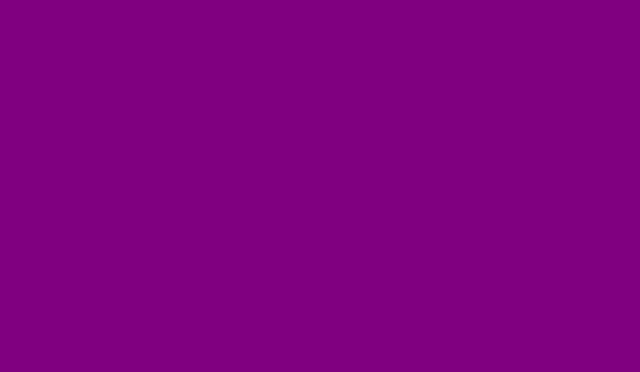
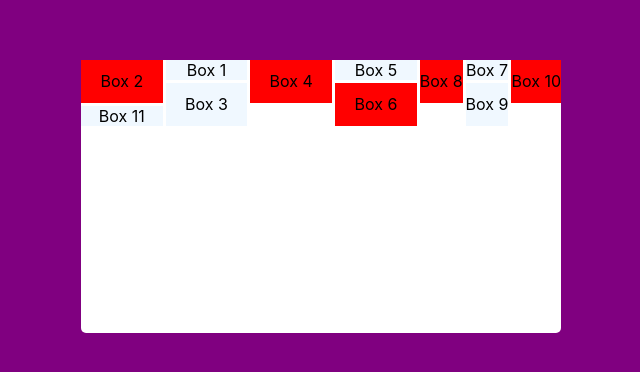
Before and after one commit to yanmoenaing118/react-router-dom-v6, a React (Create React App) app: page / in a window 1280 px wide. Shown: the part 204-576 px from the top of the page, without its empty margins (319-959 px from the left). Built offline with nearby package versions, Linux system fonts and the light colour scheme.

Commit message:
dyanmic grid

```diff
--- a/src/App.css
+++ b/src/App.css
@@ -5,6 +5,16 @@
 ::before,
 ::after {
   box-sizing: border-box;
+}
+
+body {
+  width: 100%;
+  height: 100vh;
+  overflow: hidden;
+  display: flex;
+  justify-content: center;
+  align-items: center;
+  background-color: purple;
 }
 .flex {
   display: flex;
@@ -18,12 +28,80 @@
   flex-wrap: wrap;
 }
 
+
+main {
+  width: 480px;
+
+  background-color: #fff;
+  border-radius: 5px;
+}
+
+nav {
+  background-color: #fff;
+  border-radius: 5px;
+  border-bottom-left-radius: 0;
+  border-bottom-right-radius: 0;
+}
+
+nav ul {
+  list-style-type: none;
+  padding: 0;
+  display: flex;
+  padding: 5px 5px 0;
+}
+
+nav ul li {
+  flex: 1;
+  padding: 1rem;
+  border-radius: 5px;
+  border-bottom-left-radius: 0;
+  border-bottom-right-radius: 0;
+  position: relative;
+  cursor: pointer;
+  text-transform: uppercase;
+}
+
+nav ul li[data-active="true"] {
+  background-color: rgb(250, 250, 250);
+  color: #777;
+}
+
+.underline {
+  position: absolute;
+  bottom: 0;
+  left: 0;
+  right: 0;
+  height: 2px;
+  background-color: orange;
+}
+
+main section {
+  padding: 10px;
+  line-height: 1.6;
+  font-size: 18px;
+}
+
+.grid {
+  display: grid;
+  grid-template-rows: repeat(12, 1fr);
+  grid-template-columns:repeat(4, 1fr);
+  grid-row-gap: 3px;
+  grid-column-gap: 3px;
+}
+
+
 .item {
-  width: 100px;
-  height: 100px;
   background-color: aliceblue;
-  border-radius: 50%;
   display: flex;
+  justify-content: center;
   align-items: center;
-  justify-content: center;
 }
+
+.grid .item:nth-child(2n) {
+  grid-row: 1 / span 2;
+  background-color: red;
+}
+
+.grid .item:nth-child(3n) {
+  grid-row: 2 / span 2;
+}
--- a/src/App.jsx
+++ b/src/App.jsx
@@ -6,49 +6,29 @@ import { useState, useEffect } from "react";
 export default function App() {
   const boxControls = useAnimation();
 
-  const [show, setShow] = useState(false);
-
   return (
-    <main onClick={() => setShow(!show)}>
-      <Component isVisible={show} />
-      <style jsx>{`
-        main {
-          width: 100%;
-          height: 100vh;
-          overflow: hidden;
-          display: flex;
-          justify-content: center;
-          align-items: center;
-          background-color: purple;
-        }
-      `}</style>
-    </main>
+    <>
+      <main className="grid">
+        {[1, 2, 3, 4,5, 6,7,8,9,10,11 ].map((item) => (
+          <div key={item} className="item" data-no={item}>Box {item}</div>
+        ))}
+      </main>
+    </>
   );
 }
 
-function Component({ isVisible }) {
+function Component({ item }) {
   return (
-    <AnimatePresence>
-      {isVisible && (
-        <motion.div
-        key="item"
-          initial={{
-            opacity: 0,
-            y: "-100vh"
-          }}
-          animate={{
-            opacity: 1,
-            y: 0
-          }}
-          exit={{
-            opacity: 0,
-            y: "-100vh"
-          }}
-          className="item"
-        >
-          Box
-        </motion.div>
-      )}
+    <AnimatePresence exitBeforeEnter>
+      <motion.div
+        key={item ? item.id : "empty"}
+        initial={{ opacity: 0, y: 20 }}
+        animate={{ opacity: 1, y: 0 }}
+        exit={{ opacity: 0, y: -20 }}
+        transition={{ duration: 0.3 }}
+      >
+        {item.description}
+      </motion.div>
     </AnimatePresence>
   );
 }
```
